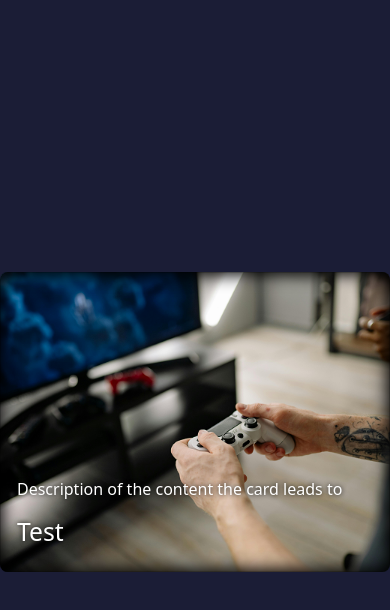
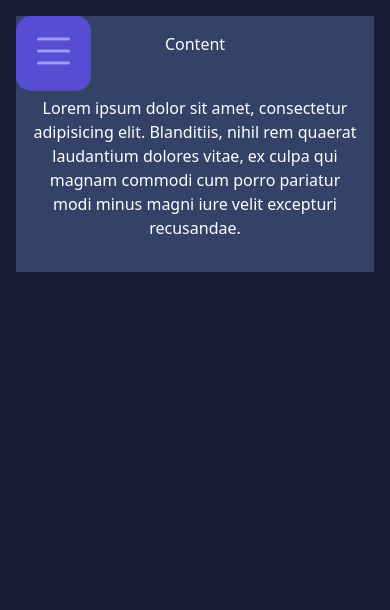
Before and after one commit to DominicLaercio/arcade-verse, a React (Vite) app: page / in a window 390 px wide. Shown: the top 610 px of the page. Built offline with nearby package versions, Linux system fonts and the light colour scheme.

Commit message:
feat: Created the menu button for mobile, made it's functionality with react, installed bootstrap icons and tested on the home screen.

```diff
--- a/package.json
+++ b/package.json
@@ -11,6 +11,7 @@
   },
   "dependencies": {
     "bootstrap": "^5.3.8",
+    "bootstrap-icons": "^1.13.1",
     "react": "^19.1.1",
     "react-dom": "^19.1.1",
     "sass": "^1.93.2"
--- a/src/App.tsx
+++ b/src/App.tsx
@@ -1,11 +1,11 @@
-// import Home from './components/Home/Home'
-import TestScreen from './components/TestScreen/TestScreen'
+import Home from './components/Home/Home'
+//import TestScreen from './components/TestScreen/TestScreen'
 
 function App() {
 
   return (
-    // <Home />
-    <TestScreen />
+    <Home />
+    //<TestScreen />
   )
 }
 
--- a/src/components/ContentCard/ContentCard.scss
+++ b/src/components/ContentCard/ContentCard.scss
@@ -1,8 +1,8 @@
 @use "../../styles/base.scss" as *;
 
 .content-card{
-    width: 400px;
-    height: 300px;
+    width: 600px;
+    height: 400px;
     border-radius: 0.5rem;
     @include inner-shadow(0, 0, 1rem, 0.2rem, black);
 
--- a/src/components/ContentCard/ContentCard.tsx
+++ b/src/components/ContentCard/ContentCard.tsx
@@ -10,8 +10,8 @@ const ContentCard: React.FC<CardProps> = ({title, description, imageUrl}) => {
     return (
         <div className='content-card' style={cardStyle}>
             <div className="card">
+                <h2>{title}</h2>
                 <p>{description}</p>
-                <h2>{title}</h2>
             </div>
         </div>
     )
--- a/src/components/Home/Home.scss
+++ b/src/components/Home/Home.scss
@@ -11,8 +11,41 @@
         grid-template-columns: 1fr 5fr;
     }
 
+    .menu-button{
+        position: fixed;
+        top: 1rem;
+        left: 1rem;
+        width: 75px;
+        height: 75px;
+        z-index: 10;
+        background-color: $primary-highlight;
+        border-radius: 20%;
+
+        display: flex;
+        justify-content: center;
+        align-items: center;
+
+        .bi{
+            font-size: 3rem;
+            margin-top: -5px;
+            object-fit: cover;
+        }
+
+        @media(min-width: 768px){
+            display: none;
+        }
+    }
+
     .menu-area {
         display: none;
+
+        &.open {
+            display: block;
+            position: fixed;
+            top: 0;
+            left: 0;
+            width: 80%;
+        }
 
         @media (min-width: 768px) {
             display: block;
--- a/src/components/Home/Home.tsx
+++ b/src/components/Home/Home.tsx
@@ -1,10 +1,19 @@
 import './Home.scss'
 import Menu from '../Menu/Menu'
+import { useState } from 'react'
+
 
 const Home = () => {
+    const [menuOpen, setMenuOpen] = useState(false);
+    const toggleMenu = () => setMenuOpen(prev => !prev);
+
     return (
         <div className="home">
-            <div className="menu-area">
+            <div className="menu-button" onClick={toggleMenu}>
+                <i className="bi bi-list"></i>
+            </div>
+
+            <div className={`menu-area ${menuOpen ? 'open' : ''}`}>
                 <Menu />
             </div>
 
--- a/src/components/TestScreen/TestScreen.scss
+++ b/src/components/TestScreen/TestScreen.scss
@@ -6,5 +6,6 @@
     justify-content: center;
     align-items: center;
     height: 100vh;
+    width: 100vw;
     background-color: $body-bg;
 }
--- a/src/styles/base.scss
+++ b/src/styles/base.scss
@@ -1,4 +1,5 @@
 @import "bootstrap/scss/functions";
+@import 'bootstrap-icons/font/bootstrap-icons.css';
 
 $primary: #344268;
 $primary-highlight: #564dd2;
```
Also changed, not shown: 1 other file (tests, documents, lock files or other folders).
